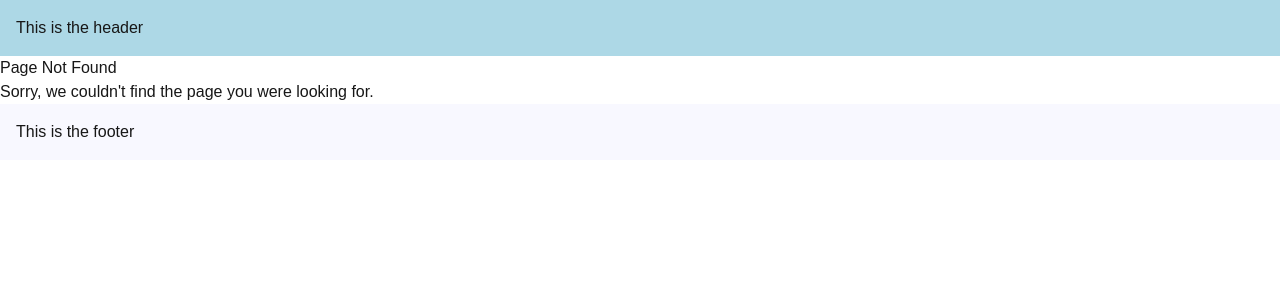
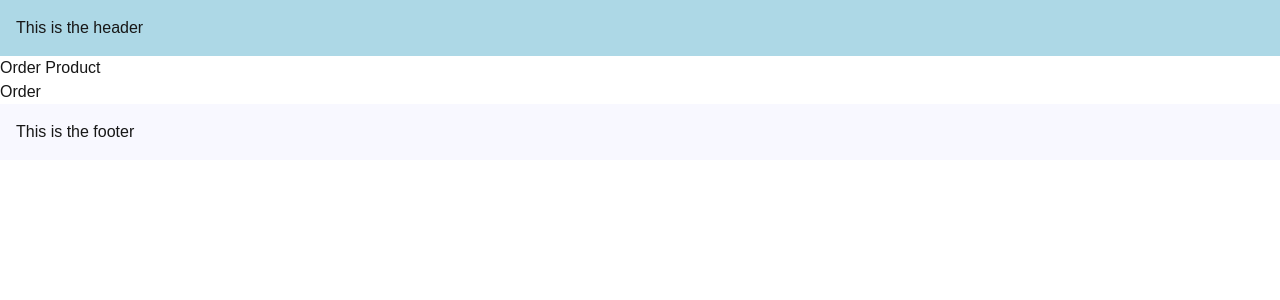
Before and after one commit to abdul-sam/nextjs-course, a Next.js app: page /order-product in a window 1280 px wide. Before the commit this address had no page. Shown: the top 300 px of the page. Built offline with nearby package versions, Linux system fonts and the light colour scheme.

Commit message:
Navigating Programmatically

```diff
--- /dev/null
+++ b/app/order-product/page.tsx
@@ -0,0 +1,20 @@
+'use client';
+
+import React from 'react'
+import { useRouter } from 'next/navigation'
+
+export default function OrderProduct() {
+
+  const router = useRouter();
+
+  const handleClick = async () => {
+    console.log('Ordering product')
+    router.push('/');
+  }
+  return (
+    <div>
+      <h1>Order Product</h1>
+      <button onClick={handleClick}>Order</button>
+    </div>
+  )
+}
```
